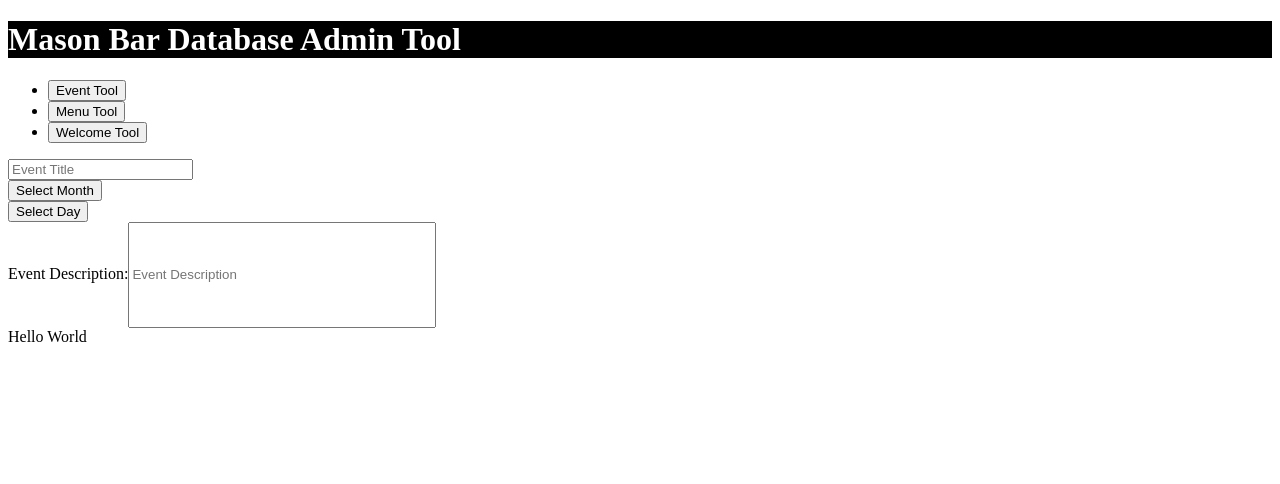
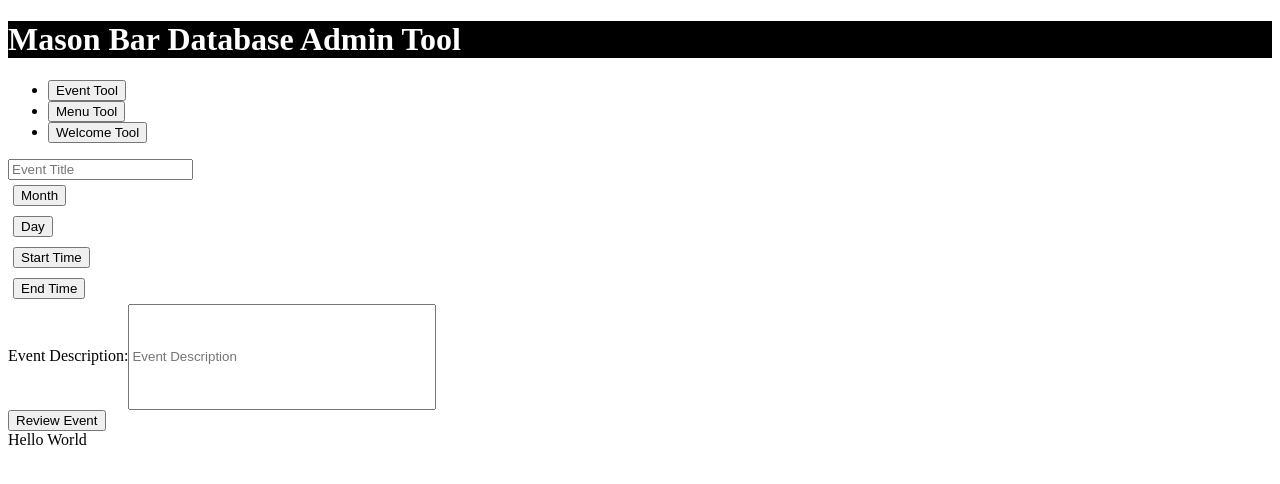
Before and after one commit to Skoomatron/MasonBarAdminTool, a React app: page / in a window 1280 px wide. Shown: the top 484 px of the page. Built offline with nearby package versions, Linux system fonts and the light colour scheme; the HTML template or start-up script is replaced by a standard one.

Commit message:
Refactored Dropdowns for DRY Code - Styled Dropdowns for Overflow

```diff
--- a/src/Components/EventLoader/Day.jsx
+++ b/src/Components/EventLoader/Day.jsx
@@ -1,5 +1,6 @@
 import React from 'react';
 import Dropdown from 'react-bootstrap/Dropdown';
+import DropDowns from './DropDowns.jsx';
 
 const Day = () => {
 
@@ -11,18 +12,7 @@ const Day = () => {
     ]
 
   return (
-    <Dropdown>
-      <Dropdown.Toggle variant="success" id="dropdown-basic">
-        Select Day
-      </Dropdown.Toggle>
-      <Dropdown.Menu>
-        {
-          days.map((day, index) => {
-            return <Dropdown.Item key={day + index} href="#/action-1">{day}</Dropdown.Item>
-          })
-        }
-      </Dropdown.Menu>
-    </Dropdown>
+    <DropDowns payload={days} name="Day" style={{overflow: "auto", height: "50px"}}/>
   )
 }
 
--- /dev/null
+++ b/src/Components/EventLoader/DropDowns.jsx
@@ -0,0 +1,21 @@
+import React from 'react';
+import Dropdown from 'react-bootstrap/Dropdown';
+
+const DropDowns = (props) => {
+
+  return (
+    <Dropdown style={{padding: '5px'}}>
+      <Dropdown.Toggle variant="success" id="dropdown-basic">
+        {props.name}
+      </Dropdown.Toggle>
+      <Dropdown.Menu>
+        {props.payload.map((item, index) => {
+          return <Dropdown.Item key={item + index} href="#/action-1">{item}</Dropdown.Item>
+        })}
+
+      </Dropdown.Menu>
+    </Dropdown>
+  )
+}
+
+export default DropDowns;
--- /dev/null
+++ b/src/Components/EventLoader/EndTime.jsx
@@ -0,0 +1,13 @@
+import React from 'react';
+import DropDowns from './DropDowns.jsx';
+
+const EndTime = () => {
+
+  const endTimes = ['11:00am', '11:15am'];
+
+  return (
+    <DropDowns payload={endTimes} name="End Time"/>
+  )
+}
+
+export default EndTime;
--- /dev/null
+++ b/src/Components/EventLoader/EventButtons.jsx
@@ -0,0 +1,11 @@
+import Button from 'react-bootstrap/Button';
+import React from 'react';
+
+const EventButtons = (props) => {
+
+  return (
+    <Button variant="warning">{props.name}</Button>
+  )
+}
+
+export default EventButtons;
--- a/src/Components/EventLoader/EventLoader.jsx
+++ b/src/Components/EventLoader/EventLoader.jsx
@@ -2,6 +2,9 @@ import React from 'react';
 import Month from './Month.jsx';
 import Day from './Day.jsx';
 import Description from './Description.jsx';
+import StartTime from './StartTime.jsx';
+import EndTime from './EndTime.jsx';
+import EventButtons from './EventButtons.jsx';
 
 const EventLoader = (props) => {
 
@@ -16,7 +19,10 @@ const EventLoader = (props) => {
       </input>
       <Month/>
       <Day/>
+      <StartTime/>
+      <EndTime/>
       <Description/>
+      <EventButtons name="Review Event"/>
     </div>
   )
 }
--- a/src/Components/EventLoader/Month.jsx
+++ b/src/Components/EventLoader/Month.jsx
@@ -1,5 +1,6 @@
 import React from 'react';
 import Dropdown from 'react-bootstrap/Dropdown';
+import DropDowns from './DropDowns.jsx';
 
 const Month = () => {
 
@@ -10,17 +11,7 @@ const Month = () => {
     'November', 'December'];
 
   return (
-    <Dropdown>
-      <Dropdown.Toggle variant="success" id="dropdown-basic">
-        Select Month
-      </Dropdown.Toggle>
-      <Dropdown.Menu>
-        {months.map((month, index) => {
-          return <Dropdown.Item key={month + index} href="#/action-1">{month}</Dropdown.Item>
-        })}
-
-      </Dropdown.Menu>
-    </Dropdown>
+    <DropDowns payload={months} name="Month"/>
   )
 }
 
--- /dev/null
+++ b/src/Components/EventLoader/StartTime.jsx
@@ -0,0 +1,13 @@
+import React from 'react';
+import DropDowns from './DropDowns.jsx';
+
+const StartTime = () => {
+
+  const startTimes = ['11:00am', '11:15am'];
+
+  return (
+    <DropDowns payload={startTimes} name="Start Time"/>
+  )
+}
+
+export default StartTime;
--- a/src/styles.css
+++ b/src/styles.css
@@ -2,3 +2,10 @@ h1 {
   color: white;
   background-color: black;
 }
+
+/* Drop Down Menuse */
+
+.dropdown-menu {
+  height: 200px;
+  overflow-y: scroll;
+}
```
